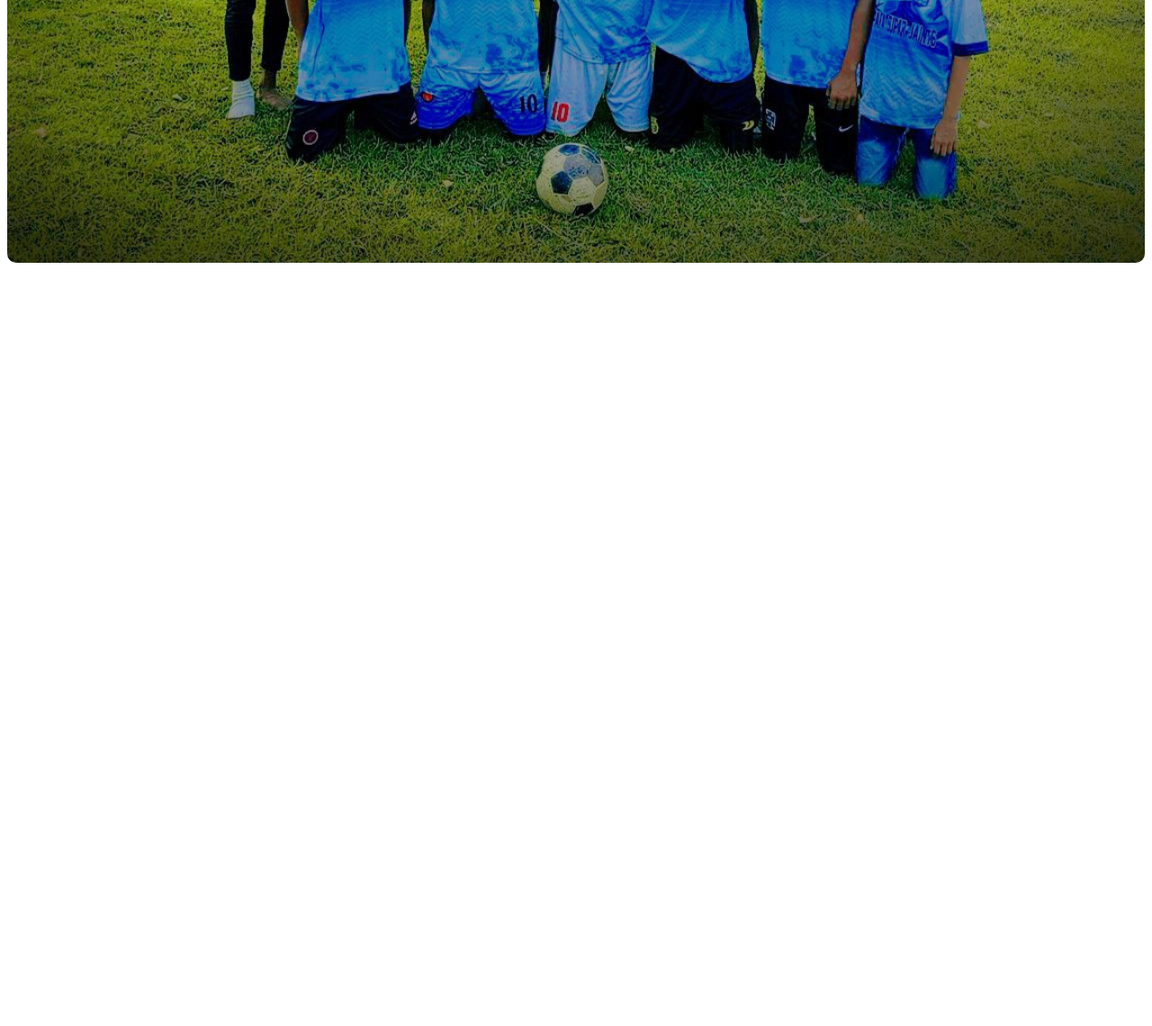
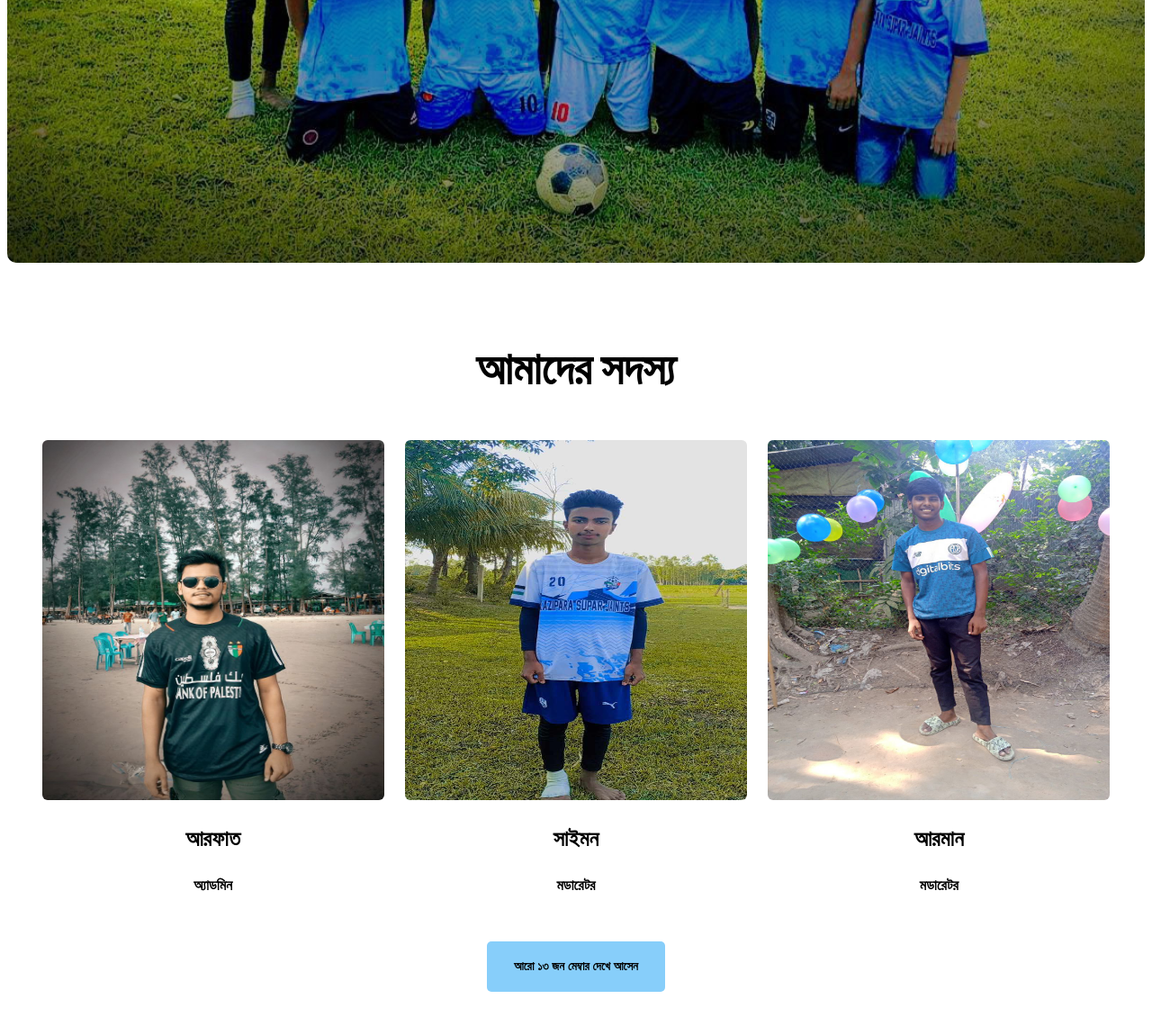
Before and after one commit to BD-Arfat/Kazipara-Super-jiants, a plain HTML site: page index.html in a window 1280 px wide. Shown: the part 528-1668 px from the top of the page at 90% size. Before the commit the page ends 828 px from the top, so only its background shows below. Drawn offline with Linux system fonts and the light colour scheme.

Commit message:
complite member section

```diff
--- a/index.html
+++ b/index.html
@@ -29,7 +29,32 @@
       </section>
     </header>
     <!-- main section -->
-    <main></main>
+    <main>
+      <!-- member section -->
+      <section class="member-container">
+        <h1 class="member-container-header">আমাদের সদস্য</h1>
+        <div class="member-content">
+          <div class="member-item">
+            <img src="images/admin.jpg" alt="" />
+            <h1>আরফাত</h1>
+            <h4>অ্যাডমিন</h4>
+          </div>
+          <div class="member-item">
+            <img src="images/modaretor-2.jpg" alt="" />
+            <h1>সাইমন</h1>
+            <h4>মডারেটর</h4>
+          </div>
+          <div class="member-item">
+            <img src="images/modaretor-1.jpg" alt="" />
+            <h1>আরমান</h1>
+            <h4>মডারেটর</h4>
+          </div>
+        </div>
+        <div style="text-align: center; margin-top: 20px">
+          <button class="member-button">আরো ১৩ জন মেম্বার দেখে আসেন</button>
+        </div>
+      </section>
+    </main>
     <!-- footer section -->
     <footer></footer>
   </body>
--- a/styles/index.css
+++ b/styles/index.css
@@ -41,10 +41,45 @@
 .banner-content button {
   border: none;
   background-color: lightskyblue;
-  padding: 10px 30px;
+  padding: 20px 30px;
   border-radius: 5px;
   margin-top: 10px;
-  color: white;
+  color: black;
+  font-weight: bolder;
+  cursor: pointer;
+}
+
+/* member styles */
+.member-container {
+  width: 1200px;
+  margin: 80px auto;
+}
+.member-container-header {
+  text-align: center;
+  font-size: 50px;
+  font-weight: bolder;
+}
+.member-content {
+  display: flex;
+  gap: 10px;
+}
+
+.member-item {
+  text-align: center;
+  width: 600px;
+}
+.member-item img {
+  width: 380px;
+  height: 400px;
+  border-radius: 6px;
+}
+.member-button {
+  border: none;
+  background-color: lightskyblue;
+  padding: 20px 30px;
+  border-radius: 5px;
+  margin-top: 10px;
+  color: black;
   font-weight: bolder;
   cursor: pointer;
 }
@@ -67,4 +102,21 @@
     padding: 10px 20px;
     color: black;
   }
+
+  .member-container {
+    width: 100%;
+    margin: 80px auto;
+  }
+
+  .member-content {
+    flex-direction: column;
+    gap: 10px;
+  }
+  .member-item {
+    text-align: center;
+    width: 100%;
+  }
+  .member-item img {
+    width: 100%;
+  }
 }
```
Also changed, not shown: images/admin.jpg (added), images/modaretor-1.jpg (added), images/modaretor-2.jpg (added).
